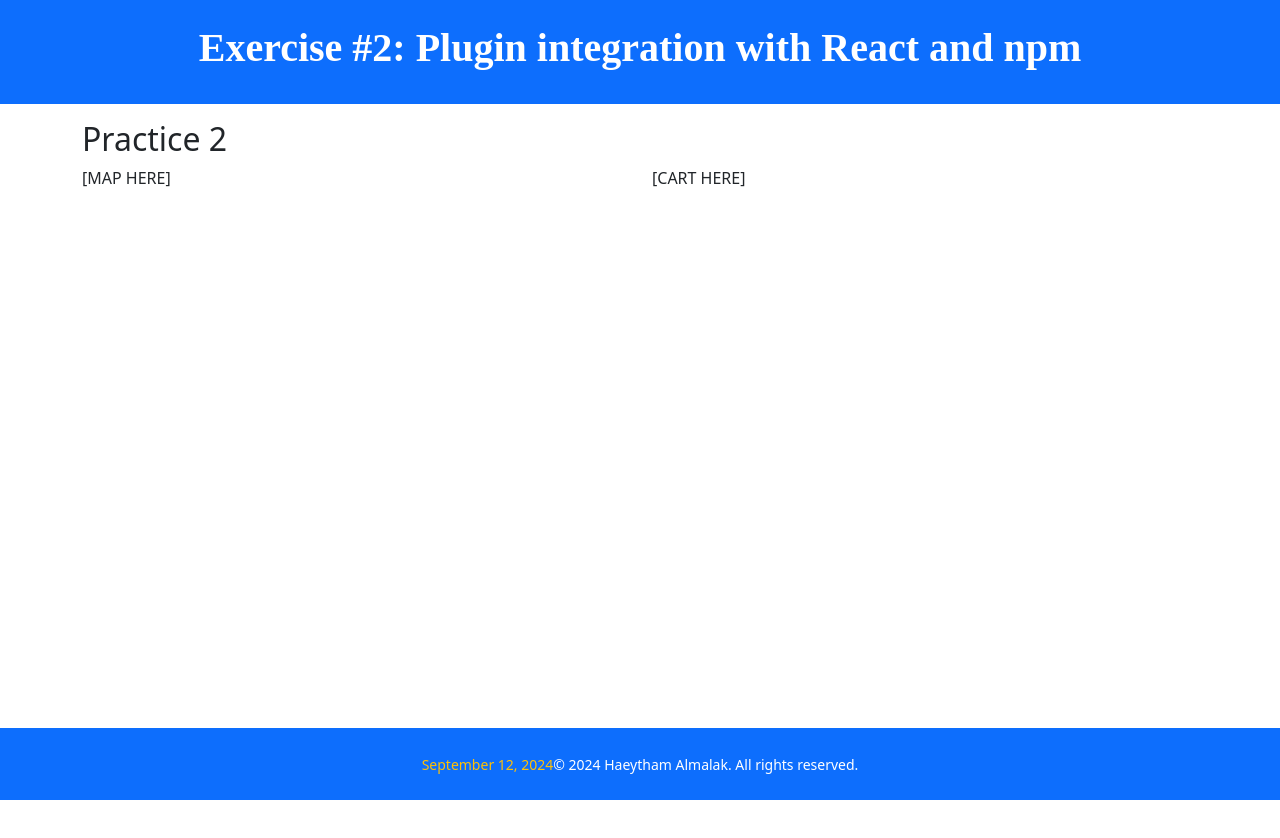
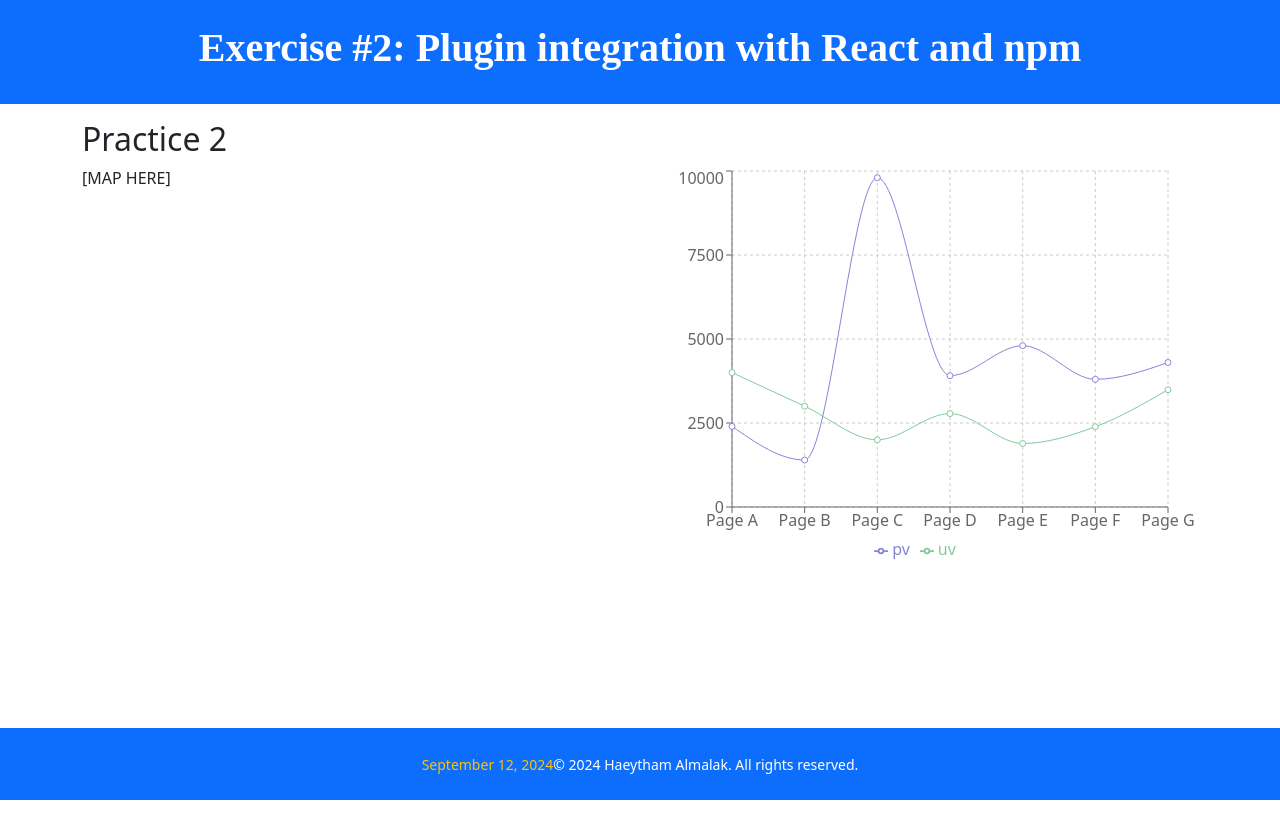
Before and after one commit to haeytha/H-SENS3035-E5, a Next.js app: page / in a window 1280 px wide. Shown: the top 838 px of the page. Before the commit the page ends 800 px from the top, so only its background shows below. Built offline with nearby package versions, Linux system fonts and the light colour scheme; a web font is replaced by a local one.

Commit message:
firth commit SimpleLineChart

```diff
--- a/app/content.tsx
+++ b/app/content.tsx
@@ -3,7 +3,52 @@ import React from "react";
 import './style.css';
 import 'bootstrap/dist/css/bootstrap.min.css';
 import ReactPlayer from 'react-player';
+import { LineChart, Line, XAxis, YAxis, CartesianGrid, Tooltip, Legend, ResponsiveContainer } from 'recharts';
 
+const data = [
+    {
+        name: 'Page A',
+        uv: 4000,
+        pv: 2400,
+        amt: 2400,
+    },
+    {
+        name: 'Page B',
+        uv: 3000,
+        pv: 1398,
+        amt: 2210,
+    },
+    {
+        name: 'Page C',
+        uv: 2000,
+        pv: 9800,
+        amt: 2290,
+    },
+    {
+        name: 'Page D',
+        uv: 2780,
+        pv: 3908,
+        amt: 2000,
+    },
+    {
+        name: 'Page E',
+        uv: 1890,
+        pv: 4800,
+        amt: 2181,
+    },
+    {
+        name: 'Page F',
+        uv: 2390,
+        pv: 3800,
+        amt: 2500,
+    },
+    {
+        name: 'Page G',
+        uv: 3490,
+        pv: 4300,
+        amt: 2100,
+    },
+];
 export default function Content() {
     return (
         <>
@@ -20,7 +65,27 @@ export default function Content() {
                             [MAP HERE]
                         </div>
                         <div className="col-6">
-                        [CART HERE]
+                            <ResponsiveContainer width="100%"  minHeight={400}>
+                                <LineChart
+                                    width={500}
+                                    height={300}
+                                    data={data}
+                                    margin={{
+                                        top: 5,
+                                        right: 30,
+                                        left: 20,
+                                        bottom: 5,
+                                    }}
+                                >
+                                    <CartesianGrid strokeDasharray="3 3" />
+                                    <XAxis dataKey="name" />
+                                    <YAxis />
+                                    <Tooltip />
+                                    <Legend />
+                                    <Line type="monotone" dataKey="pv" stroke="#8884d8" activeDot={{ r: 8 }} />
+                                    <Line type="monotone" dataKey="uv" stroke="#82ca9d" />
+                                </LineChart>
+                            </ResponsiveContainer>
                         </div>
                         <div className="col-12">
                             <ReactPlayer url='https://www.youtube.com/watch?v=LXb3EKWsInQ' />
--- a/app/style.css
+++ b/app/style.css
@@ -38,14 +38,15 @@ h1.custom-font {
     font-style: normal;
 }
 
-/* footer.footerstyle { */
+footer.footerstyle {
     /* background-color: var(--primary-color); */
     /* color: var(--text-color); */
     /* padding: 2rem;
-    position: sticky;
+    /* position: sticky;
     bottom: 0;
-    width: 100%;
-} */
+    width: 100%; */
+    margin-top: 4rem;
+}
 
 /* #datetime {
     color: var(--border-color);
--- a/package.json
+++ b/package.json
@@ -10,7 +10,8 @@
     "next": "^14.2.9",
     "react": "^18.3.1",
     "react-dom": "^18.3.1",
-    "react-player": "^2.16.0"
+    "react-player": "^2.16.0",
+    "recharts": "^2.12.7"
   },
   "devDependencies": {
     "@types/node": "22.5.4",
```
Also changed, not shown: 2 other files (tests, documents, lock files or other folders). Lines whose indentation alone changed are shown as unchanged.
